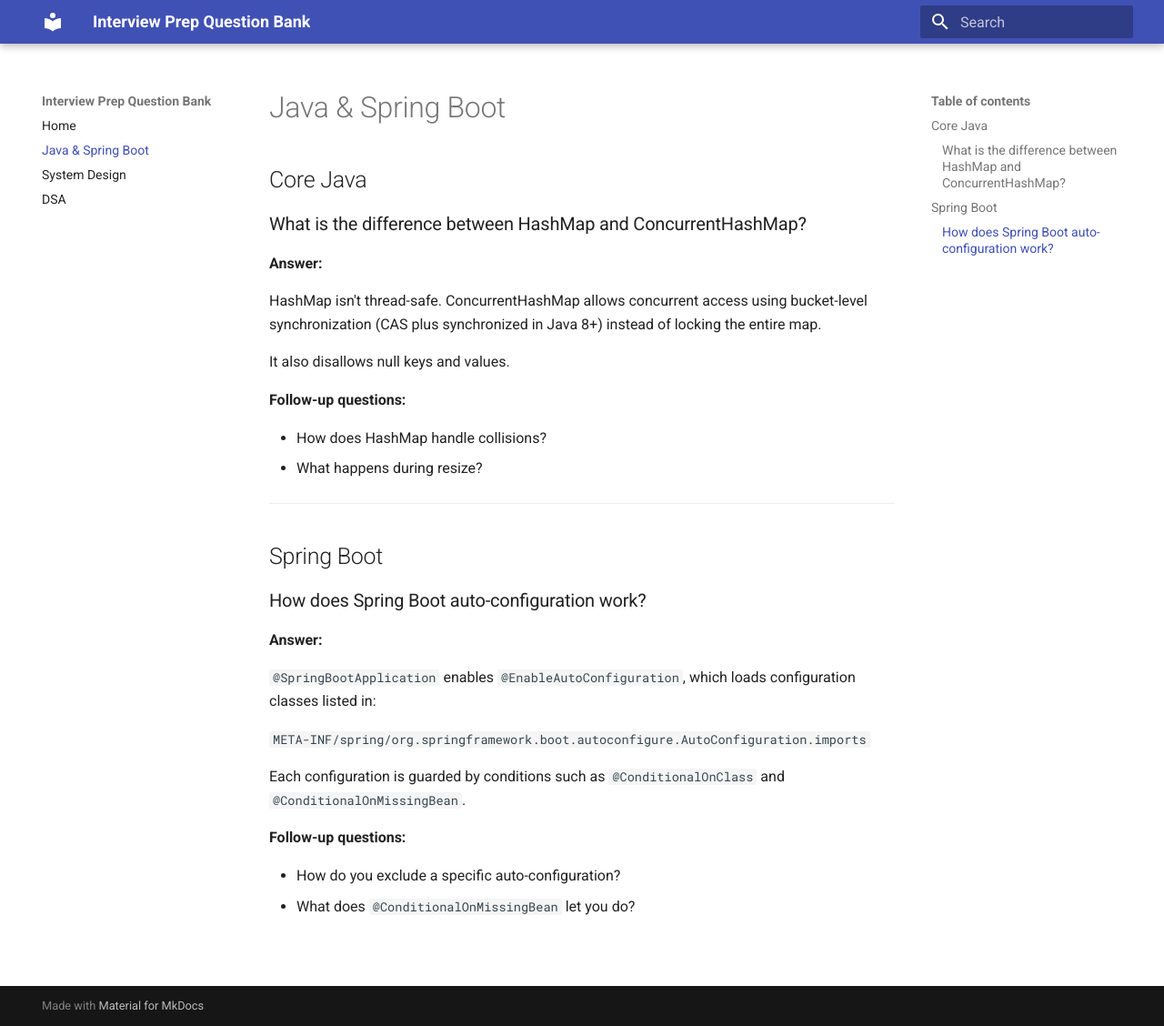
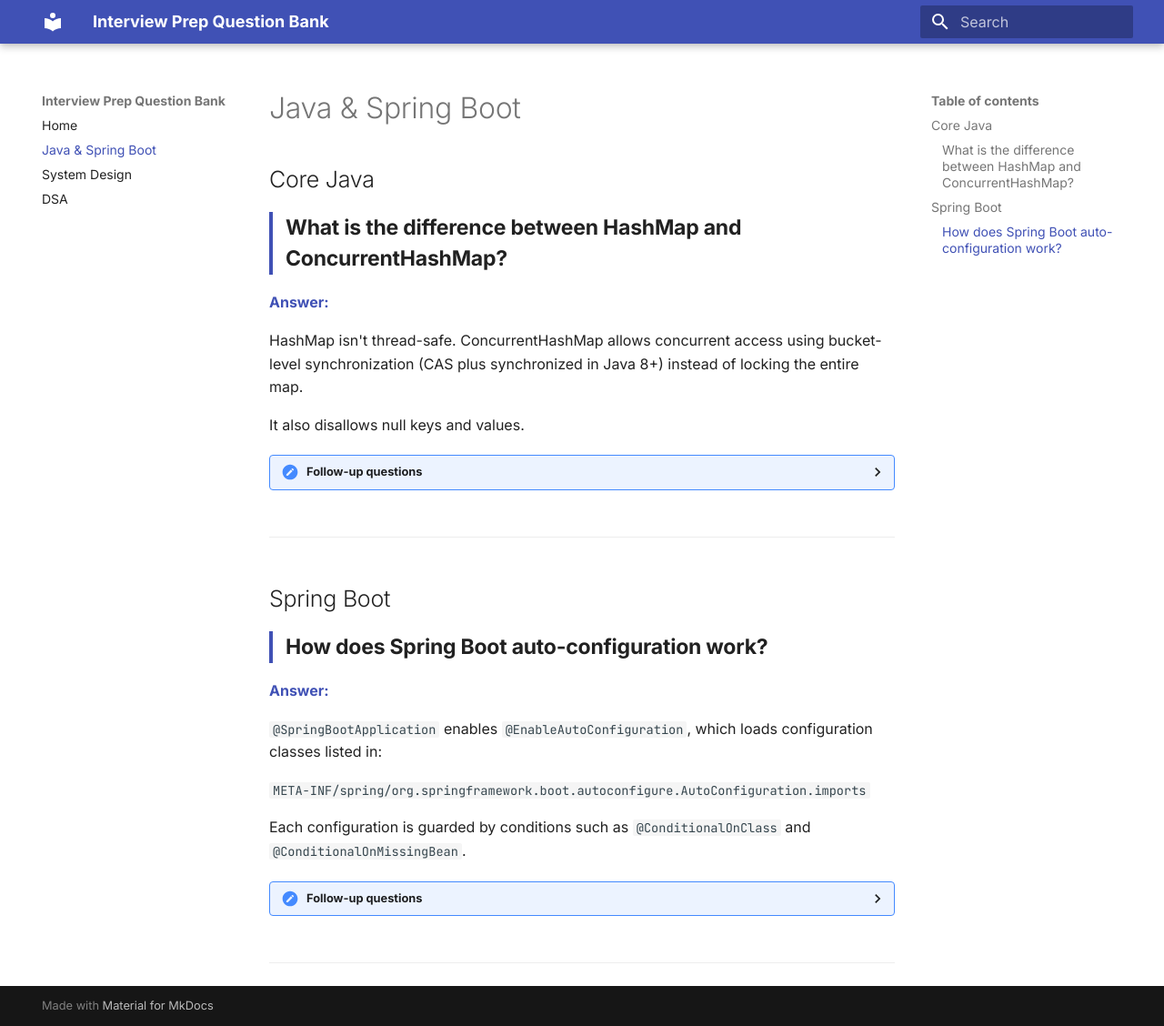
Before and after one commit to vivianmichael/interview-prep, an MkDocs documentation site: the page built from docs/java-spring.md, in a window 1280 px wide and 1128 px high. Shown: the whole window at 91% size. Built offline with MkDocs 1.6.1 and Material for MkDocs 9.7.7, drawn with Linux system fonts in a browser that asks for light colours.

```diff
--- a/docs/java-spring.md
+++ b/docs/java-spring.md
@@ -1,4 +1,3 @@
-
 # Java & Spring Boot
 
 ## Core Java
@@ -13,10 +12,13 @@ of locking the entire map.
 
 It also disallows null keys and values.
 
-**Follow-up questions:**
+<details markdown="1">
+<summary>Follow-up questions</summary>
 
 - How does HashMap handle collisions?
 - What happens during resize?
+
+</details>
 
 ---
 
@@ -34,7 +36,12 @@ configuration classes listed in:
 Each configuration is guarded by conditions such as
 `@ConditionalOnClass` and `@ConditionalOnMissingBean`.
 
-**Follow-up questions:**
+<details markdown="1">
+<summary>Follow-up questions</summary>
 
 - How do you exclude a specific auto-configuration?
 - What does `@ConditionalOnMissingBean` let you do?
+
+</details>
+
+---
--- a/docs/stylesheets/extra.css
+++ b/docs/stylesheets/extra.css
@@ -0,0 +1,24 @@
+/* Question headings */
+.md-typeset h3 {
+    font-weight: 700;
+    font-size: 1.15rem;
+    margin-top: 2.5rem;
+    padding-left: 0.7rem;
+    border-left: 4px solid var(--md-primary-fg-color);
+}
+
+/* Section labels like "Answer:" and "Approaches:" */
+.md-typeset p > strong:only-child {
+    color: var(--md-primary-fg-color);
+}
+
+/* Follow-up dropdown */
+.md-typeset details summary {
+    cursor: pointer;
+    font-weight: 600;
+}
+
+/* Divider between questions */
+.md-typeset hr {
+    margin: 2.5rem 0;
+}
--- a/mkdocs.yml
+++ b/mkdocs.yml
@@ -2,19 +2,23 @@ site_name: Interview Prep Question Bank
 
 theme:
   name: material
+  font:                       # new
+    text: Inter
+    code: JetBrains Mono
   features:
     - navigation.sections
     - navigation.top
     - search.highlight
     - content.code.copy
 
-plugins:
-  - search
+extra_css:                    # new
+  - stylesheets/extra.css
 
 markdown_extensions:
+  - md_in_html                # new
   - admonition
-  - pymdownx.details        # collapsible answers
-  - pymdownx.superfences    # code blocks inside answers
+  - pymdownx.details
+  - pymdownx.superfences
   - pymdownx.highlight:
       anchor_linenums: true
   - pymdownx.inlinehilite
@@ -22,6 +26,7 @@ markdown_extensions:
   - toc:
       permalink: true
 
+
 nav:
   - Home: index.md
   - Java & Spring Boot: java-spring.md
```
Also changed, not shown: docs/index.md (+5 -0 lines), docs/system-design.md (+9 -5 lines).
